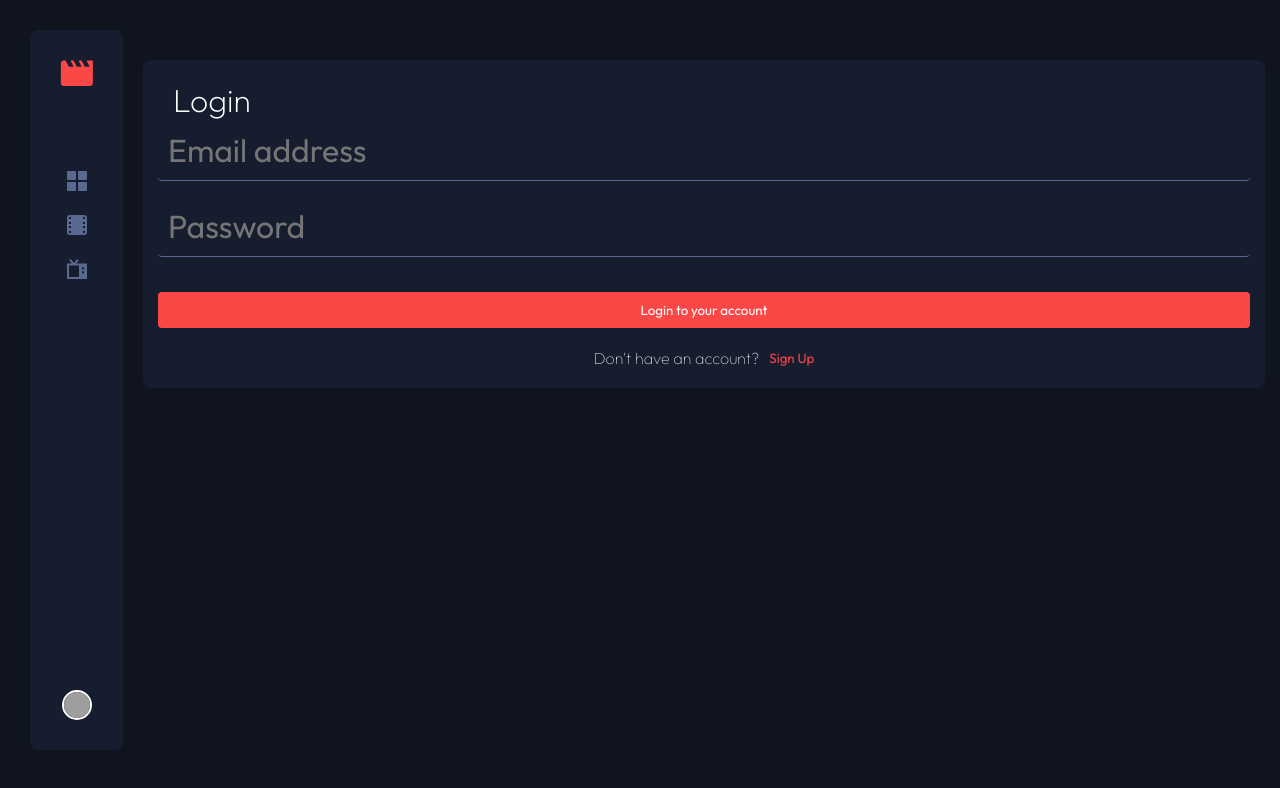
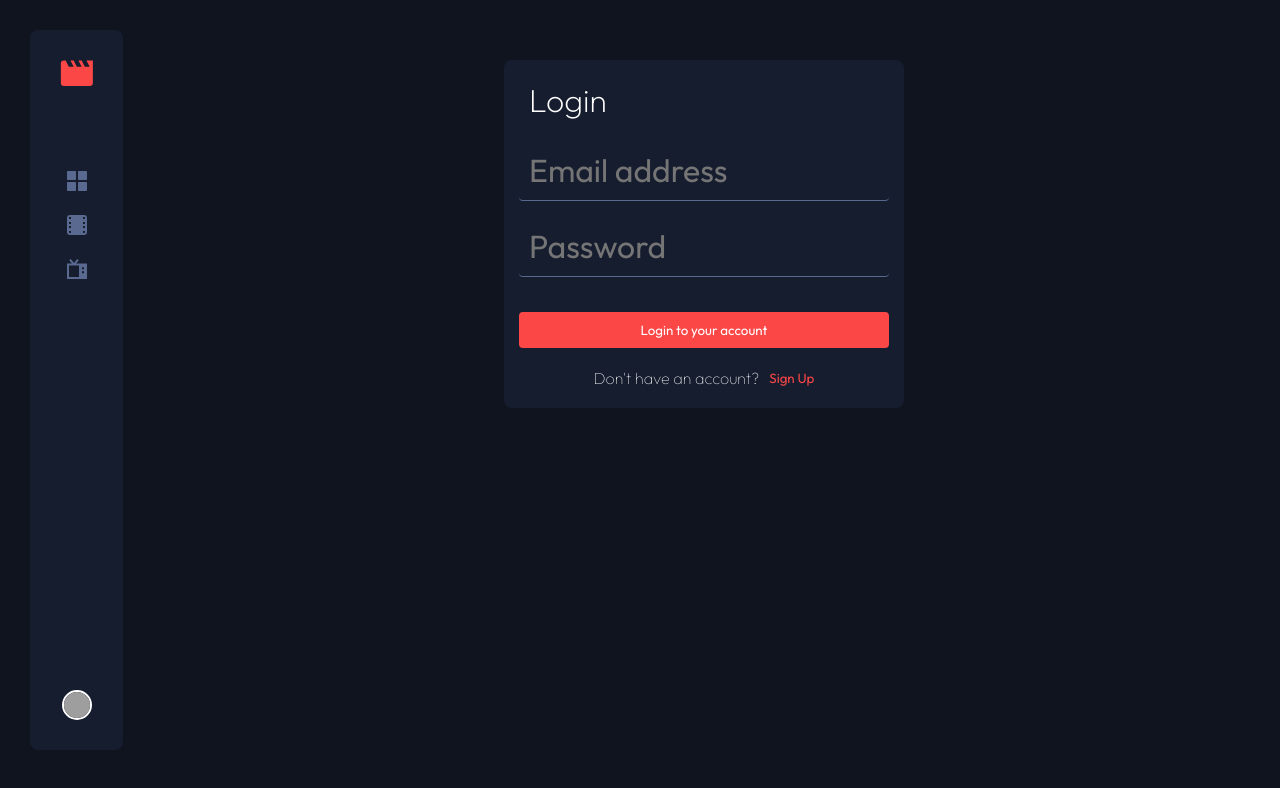
Before and after one commit to nkululek0/entertainment-web-app, a React (Vite) app: page /authentication in a window 1280 px wide. Shown: the top 788 px of the page. Built offline with nearby package versions, Linux system fonts and the light colour scheme; no server answers; grey boxes are pictures that could not be loaded.

Commit message:
(Update): user-profile -> adds styling for authentication forms to be uniform on all screen sizes

```diff
--- a/src/index.css
+++ b/src/index.css
@@ -268,6 +268,8 @@ a {
 
 /** Authentication Page **/
 .authentication-container {
+  display: flex;
+  justify-content: center;
   margin: 0 15px;
   height: 90dvh;
   margin-top: 30px;
@@ -277,9 +279,13 @@ a {
   padding: 20px 0px;
   border-radius: 8px;
   background-color: var(--blue-900);
+  max-width: 400px;
+  width: 100%;
+  height: max-content;
 
   h2 {
-    margin-bottom: 20px;
+    margin: 0px 25px !important;
+    margin-bottom: 20px !important;
   }
 }
 
```
